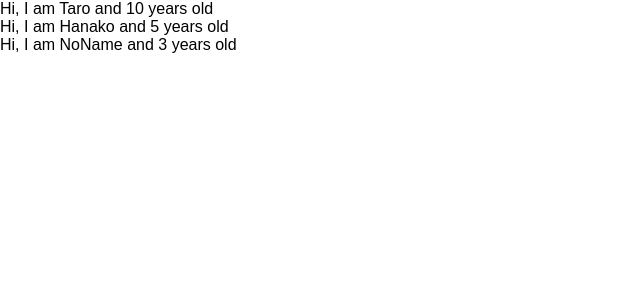
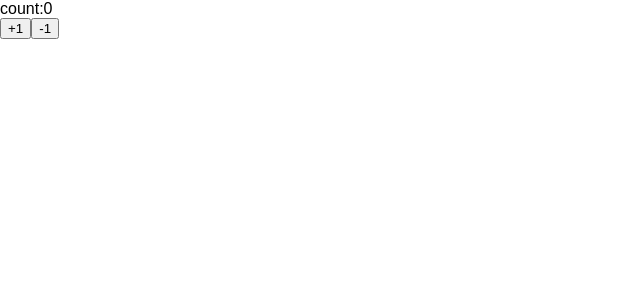
Before and after one commit to ttakazaki/udemy-react-redux-crud-application, a React (Create React App) app: page / in a window 1280 px wide. Shown: the top 300 px of the page, without its empty margins (0-640 px from the left). Built offline with nearby package versions, Linux system fonts and the light colour scheme.

Commit message:
learn state and seState

```diff
--- a/src/App.js
+++ b/src/App.js
@@ -1,34 +1,27 @@
-import React from 'react';
-import PropTypes from 'prop-types'
+import React, {Component} from 'react';
 
 const App = () => {
-  const profiles = [
-    {
-      name: "Taro", age: 10
-    },
-    {
-      name: "Hanako", age: 5
-    },
-    {
-      name: "NoName", age: 3
-    }
-  ]
   return (
-  <div>
-    {
-      profiles.map((profile, index) => {
-        return <User name={profile.name} age={profile.age} key={index}/>
-      })
-    }
-  </div>
+    <Counter></Counter>
   )
 }
-const User = (props) => {
-  return <div>Hi, I am {props.name} and {props.age} years old</div>
+class Counter extends Component {
+  constructor (props) {
+    super(props)
+    this.state = { count: 0 }
+  }
+  handlePlusButton = () => {
+    this.setState({count: this.state.count + 1})
+  }
+  handleMinusButton = () => {
+    this.setState({count: this.state.count - 1})
+  }
+  render() {
+    return (<div><div>count:{this.state.count}</div>
+      <button onClick={this.handlePlusButton}>+1</button>
+      <button onClick={this.handleMinusButton}>-1</button>
+    </div>)
+  }
 }
 
-User.propTypes = {
-  name: PropTypes.string,
-  age: PropTypes.number.isRequired
-}
 export default App;
```
